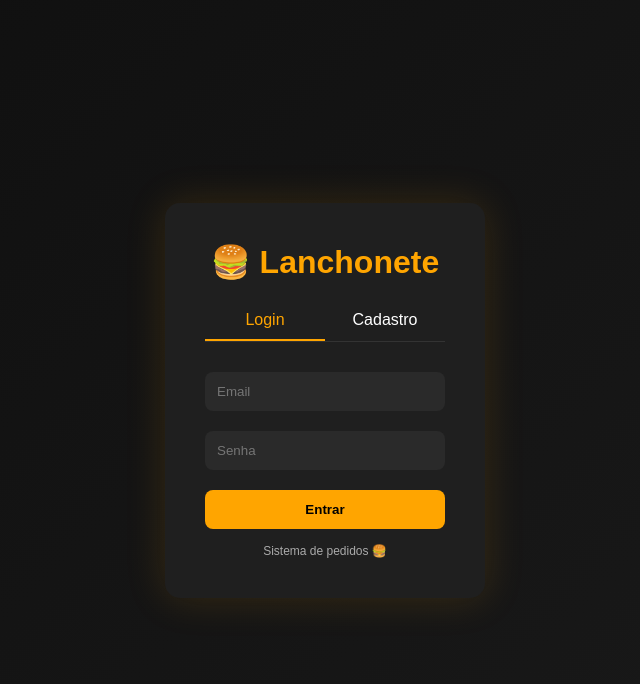
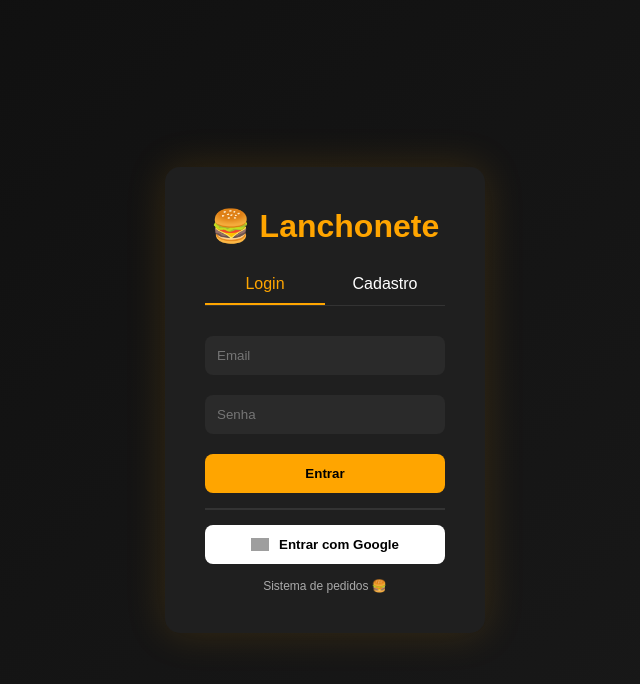
Before and after one commit to foodexp/Pedidos, a plain HTML site: page index.html in a window 1280 px wide. Shown: the whole page, without its empty margins (315-955 px from the left). Drawn offline with nearby package versions, Linux system fonts and the light colour scheme; grey boxes are pictures that could not be loaded.

Commit message:
Update index.html

```diff
--- a/index.html
+++ b/index.html
@@ -129,6 +129,19 @@
     <input type="password" id="senha" placeholder="Senha">
     <button onclick="cadastrar()">Cadastrar</button>
   </div>
+  <hr style="margin:15px 0; border:1px solid #333;">
+
+<button onclick="loginGoogle()" style="
+  background: white;
+  color: black;
+  display: flex;
+  align-items: center;
+  justify-content: center;
+  gap: 10px;
+">
+  <img src="https://www.svgrepo.com/show/475656/google-color.svg" width="18">
+  Entrar com Google
+</button>
 
   <div class="footer">
     Sistema de pedidos 🍔
```
